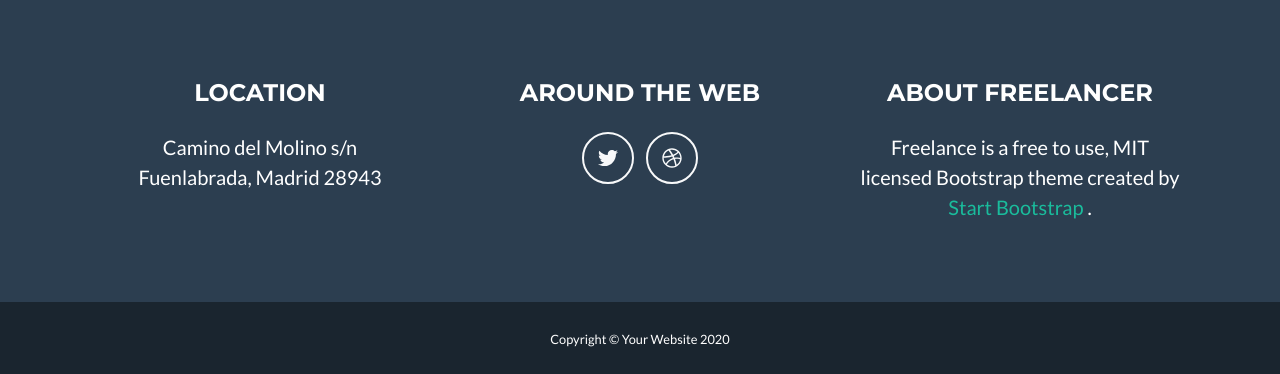
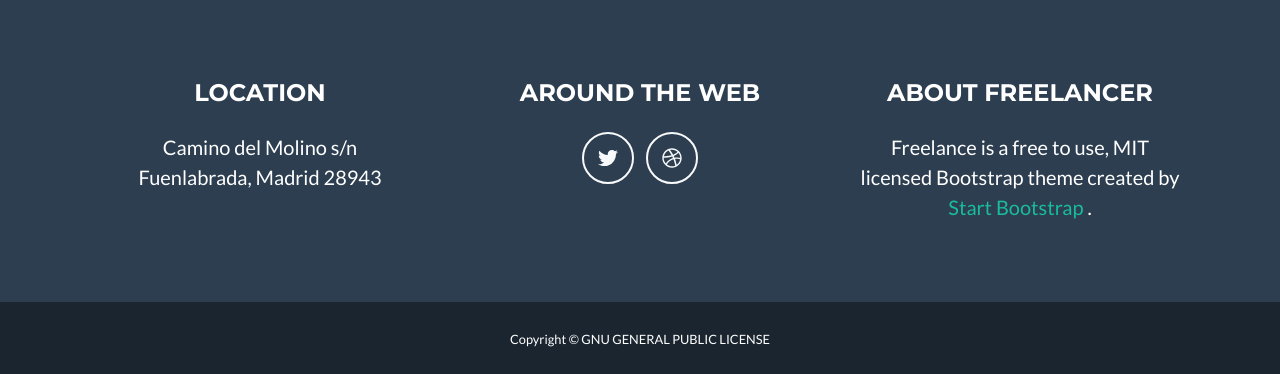
Before and after one commit to jorgedepablo/ProjectUML, a Django app: page / in a window 1280 px wide. Shown: the part 499-873 px from the top of the page. Run offline with Django 3.2, Linux system fonts and the light colour scheme; some libraries are stand-ins or nearby versions.

Commit message:
añadido copiright en la web

```diff
--- a/gymkhana/templates/game_1.html
+++ b/gymkhana/templates/game_1.html
@@ -93,7 +93,7 @@
 
         <!-- Copyright Section-->
         <div class="copyright py-4 text-center text-white">
-            <div class="container"><small>Copyright © Your Website 2020</small></div>
+            <div class="container"><small>Copyright © GNU GENERAL PUBLIC LICENSE</small></div>
         </div>
 
         <!-- Bootstrap core JS-->
--- a/gymkhana/templates/game_2.html
+++ b/gymkhana/templates/game_2.html
@@ -97,7 +97,7 @@
 
         <!-- Copyright Section-->
         <div class="copyright py-4 text-center text-white">
-            <div class="container"><small>Copyright © Your Website 2020</small></div>
+            <div class="container"><small>Copyright © GNU GENERAL PUBLIC LICENSE</small></div>
         </div>
 
         <!-- Bootstrap core JS-->
--- a/gymkhana/templates/game_3.html
+++ b/gymkhana/templates/game_3.html
@@ -93,7 +93,7 @@
 
         <!-- Copyright Section-->
         <div class="copyright py-4 text-center text-white">
-            <div class="container"><small>Copyright © Your Website 2020</small></div>
+            <div class="container"><small>Copyright © GNU GENERAL PUBLIC LICENSE</small></div>
         </div>
 
         <!-- Bootstrap core JS-->
--- a/gymkhana/templates/home.html
+++ b/gymkhana/templates/home.html
@@ -84,7 +84,7 @@
 
         <!-- Copyright Section-->
         <div class="copyright py-4 text-center text-white">
-            <div class="container"><small>Copyright © Your Website 2020</small></div>
+            <div class="container"><small>Copyright © GNU GENERAL PUBLIC LICENSE</small></div>
         </div>
 
         <!-- Bootstrap core JS-->
--- a/gymkhana/templates/start.html
+++ b/gymkhana/templates/start.html
@@ -133,7 +133,7 @@
 
         <!-- Copyright Section-->
         <div class="copyright py-4 text-center text-white">
-            <div class="container"><small>Copyright © Your Website 2020</small></div>
+            <div class="container"><small>Copyright © GNU GENERAL PUBLIC LICENSE</small></div>
         </div>
 
         <!-- Bootstrap core JS-->
--- a/gymkhana/templates/success.html
+++ b/gymkhana/templates/success.html
@@ -82,7 +82,7 @@
 
         <!-- Copyright Section-->
         <div class="copyright py-4 text-center text-white">
-            <div class="container"><small>Copyright © Your Website 2020</small></div>
+            <div class="container"><small>Copyright © GNU GENERAL PUBLIC LICENSE</small></div>
         </div>
 
         <!-- Bootstrap core JS-->
--- a/gymkhana/templates/wrong.html
+++ b/gymkhana/templates/wrong.html
@@ -82,7 +82,7 @@
 
         <!-- Copyright Section-->
         <div class="copyright py-4 text-center text-white">
-            <div class="container"><small>Copyright © Your Website 2020</small></div>
+            <div class="container"><small>Copyright © GNU GENERAL PUBLIC LICENSE</small></div>
         </div>
 
         <!-- Bootstrap core JS-->
```
